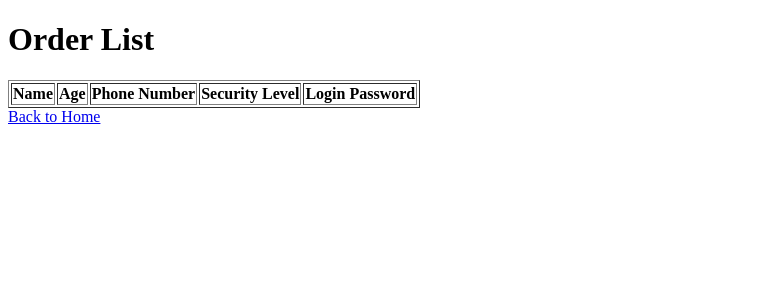
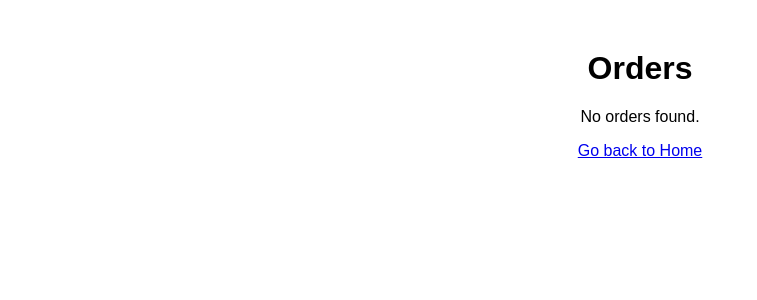
Before and after one commit to merrick1412/repository, a Flask app: page /list_orders in a window 1280 px wide. Shown: the top 300 px of the page, without its empty margins (0-757 px from the left). Run offline with Flask 3, Linux system fonts and the light colour scheme; lists and menus that the app fills with data are empty.

Commit message:
Auto commit: Sun Mar 23 18:26:40 EDT 2025

```diff
--- a/COP4521/module10/templates/list_orders.html
+++ b/COP4521/module10/templates/list_orders.html
@@ -1,28 +1,55 @@
 <!DOCTYPE html>
-<html>
+<html lang="en">
 <head>
-    <title>List Orders</title>
+    <meta charset="UTF-8">
+    <meta name="viewport" content="width=device-width, initial-scale=1.0">
+    <title>Order List</title>
+    <style>
+        body {
+            font-family: Arial, sans-serif;
+            text-align: center;
+            margin: 50px;
+        }
+        table {
+            width: 80%;
+            margin: 20px auto;
+            border-collapse: collapse;
+        }
+        th, td {
+            padding: 10px;
+            border: 1px solid #ddd;
+        }
+        th {
+            background-color: #f4f4f4;
+        }
+    </style>
 </head>
 <body>
-    <h1>Order List</h1>
-    <table border="1">
+    <h1>Orders</h1>
+
+    {% if orders %}
+        <table>
             <tr>
-            <th>Name</th>
-            <th>Age</th>
-            <th>Phone Number</th>
-            <th>Security Level</th>
-            <th>Login Password</th>
+                <th>Order ID</th>
+                <th>Customer Name</th>
+                <th>Product</th>
+                <th>Quantity</th>
+                <th>Status</th>
             </tr>
-        {% for customer in customers %}
+            {% for order in orders %}
             <tr>
-            <td>{{ customer.name }}</td>
-            <td>{{ customer.age }}</td>
-            <td>{{ customer.phone_number }}</td>
-            <td>{{ customer.security_role_level }}</td>
-            <td>{{ customer.login_password }}</td>
+                <td>{{ order.id }}</td>
+                <td>{{ order.customer_name }}</td>
+                <td>{{ order.product }}</td>
+                <td>{{ order.quantity }}</td>
+                <td>{{ order.status }}</td>
             </tr>
             {% endfor %}
         </table>
-    <a href="{{ url_for('home') }}">Back to Home</a>
+    {% else %}
+        <p>No orders found.</p>
+    {% endif %}
+
+    <a href="/">Go back to Home</a>
 </body>
 </html>
```
Lines whose indentation alone changed are shown as unchanged.
